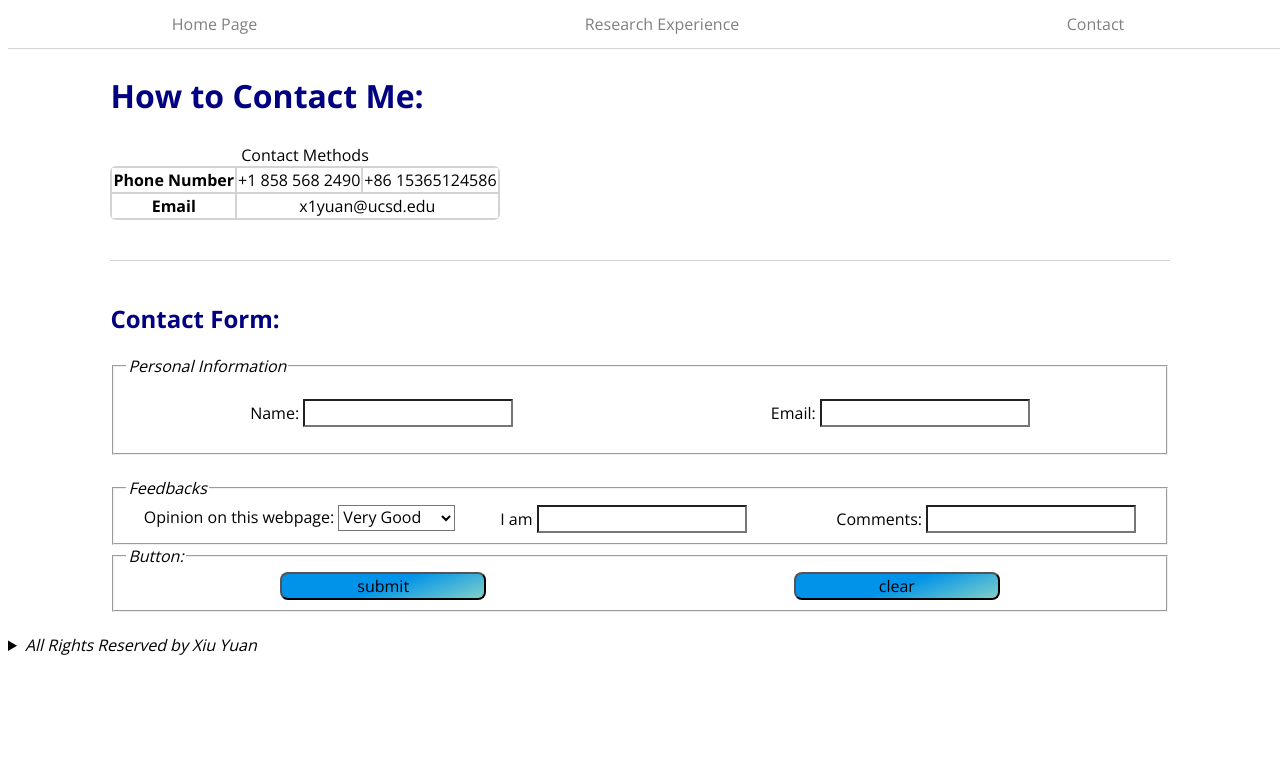
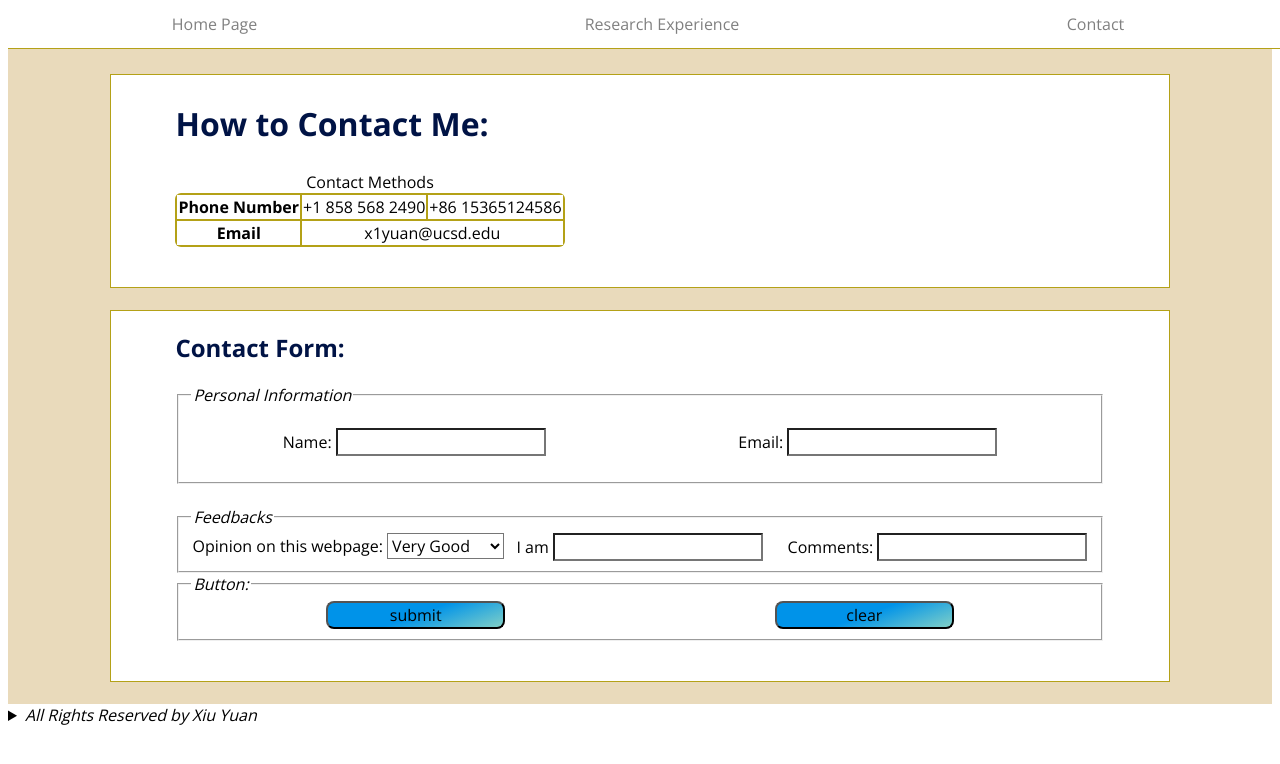
Before and after one commit to xiuyuan0216/CSE134B-HW4, a website: page contact.html in a window 1280 px wide. Drawn offline with Linux system fonts and the light colour scheme.

Commit message:
change background

```diff
--- a/contactStyle.css
+++ b/contactStyle.css
@@ -1,6 +1,6 @@
 :root{
-    --head-color:navy;
-    --border-color:lightgrey;
+    --head-color:#001345;
+    --border-color:#B4A117;
     --button-color-1:#0093E9;
     --button-color-2:#80D0C7;
 }
@@ -14,6 +14,10 @@
     font-family: open-sans, sans-serif, 'Times New Roman', Times, serif;
     background-color: #FFFFFF;
     font-size: 1rem;
+}
+
+body{
+    background-color:#E9DABB;
 }
 
 h1{
@@ -56,12 +60,24 @@ h2{
     margin-left:8vw;
     margin-right:8vw;
     border-bottom: 1px solid var(--border-color);
+    border-top: 1px solid var(--border-color);
+    border-left: 1px solid var(--border-color);
+    border-right: 1px solid var(--border-color);
     padding-bottom: 5vh;
+    padding-left: 5vw;
+    padding-right: 5vw;
 }
 
 #contact-form{
     margin-left:8vw;
     margin-right: 8vw;
+    border-bottom: 1px solid var(--border-color);
+    border-top: 1px solid var(--border-color);
+    border-left: 1px solid var(--border-color);
+    border-right: 1px solid var(--border-color);
+    padding-bottom: 5vh;
+    padding-left: 5vw;
+    padding-right: 5vw;
 }
 
 #contact-table{
--- a/indexStyle.css
+++ b/indexStyle.css
@@ -1,6 +1,6 @@
 :root{
-    --head-color:navy;
-    --border-color:lightgrey;
+    --head-color:#001345;
+    --border-color:#B4A117;
 }
 
 @font-face {
@@ -12,6 +12,10 @@
     font-family: open-sans, sans-serif, 'Times New Roman', Times, serif;
     background-color: #FFFFFF;
     font-size: 1rem;
+}
+
+body{
+    background-color: #E9DABB;
 }
 
 .nav-bar{
@@ -59,6 +63,7 @@ main{
     margin-right:8vw;
     border-bottom: 1px solid var(--border-color);
     border-left:1px solid var(--border-color);
+    border-top:1px solid var(--border-color);
     padding-left:5vw;
     border-right:1px solid var(--border-color);
     padding-right:5vw;
@@ -122,6 +127,7 @@ h2{
 @keyframes changeColor {
     0%{
         color: var(--border-color);
+        filter:blur(1px);
     }
     20%{
         color:var(--head-color);
@@ -134,6 +140,7 @@ h2{
     }
     80%{
         color:var(--border-color);
+        filter: blur(1px)
     }
     100%{
         color: var(--head-color);
--- a/researchStyle.css
+++ b/researchStyle.css
@@ -1,6 +1,6 @@
 :root{
-    --head-color:navy;
-    --border-color:lightgrey;
+    --head-color:#001345;
+    --border-color:#B4A117;
 }
 
 @font-face {
@@ -15,9 +15,14 @@
     text-align: justify;
 }
 
+body, main{
+    background-color: #E9DABB;
+}
+
 h1{
     font-size:2rem;
     color:var(--head-color);
+    background-color: #E9DABB;
 }
 
 .nav-bar{
```
